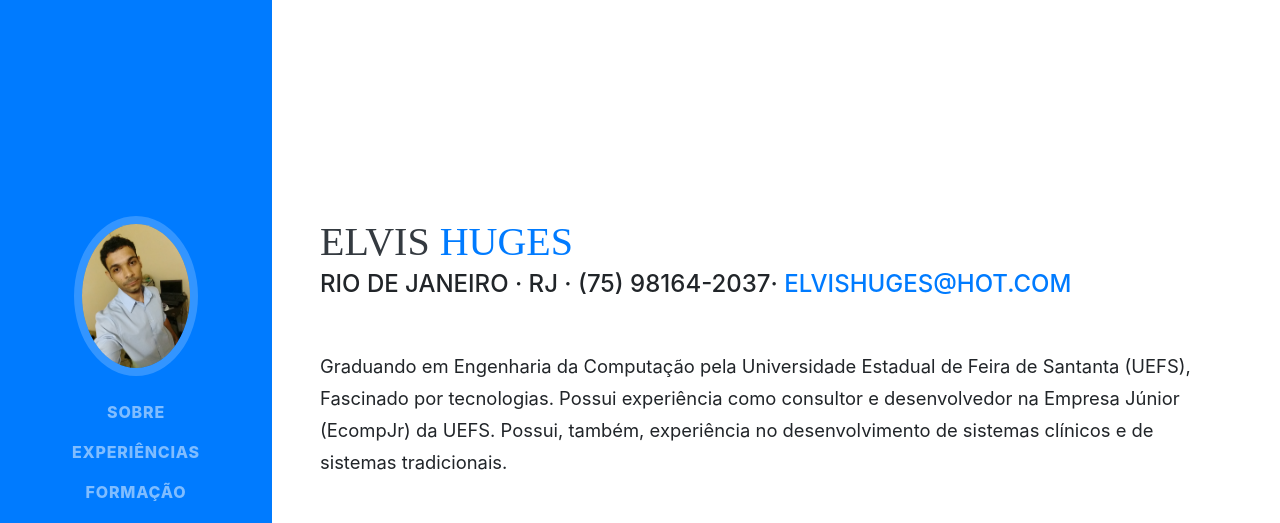
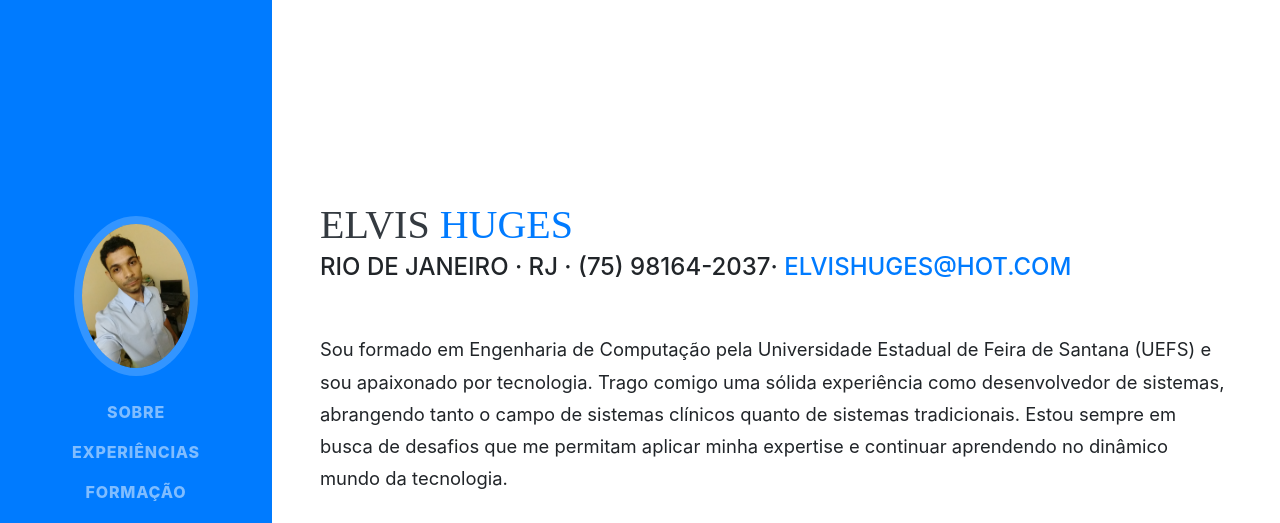
Before and after one commit to elvishuges/ElvisHuges.github.io, a website with bundled scripts: page index.html in a window 1280 px wide. Shown: the top 523 px of the page. Built offline with nearby package versions, Linux system fonts and the light colour scheme; files whose address does not match are found by name; a web font is replaced by a local one.

Commit message:
Update index.html
atualizacao apos graduacao

```diff
--- a/index.html
+++ b/index.html
@@ -75,10 +75,10 @@
         <div class="subheading mb-5">Rio de Janeiro · RJ · (75) 98164-2037·
           <a href="mailto:name@email.com">elvishuges@hot.com</a>
         </div>
-        <p class="lead mb-5">Graduando em Engenharia da Computação pela Universidade Estadual de Feira de Santanta
-          (UEFS), Fascinado por tecnologias. Possui experiência
-          como consultor e desenvolvedor na Empresa Júnior (EcompJr) da UEFS.
-          Possui, também, experiência no desenvolvimento de sistemas clínicos e de sistemas tradicionais.
+        <p class="lead mb-5">Sou formado em Engenharia de Computação pela Universidade Estadual
+		de Feira de Santana (UEFS) e sou apaixonado por tecnologia.
+		Trago comigo uma sólida experiência como desenvolvedor de sistemas, abrangendo tanto o campo de sistemas clínicos quanto de sistemas tradicionais.
+		Estou sempre em busca de desafios que me permitam aplicar minha expertise e continuar aprendendo no dinâmico mundo da tecnologia.
         </p>
         <div class="social-icons">
           <a target="_blank" href="https://www.linkedin.com/in/elvis-huges-41043897/">
```
